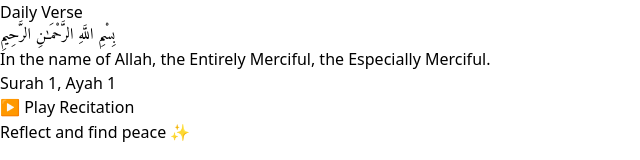
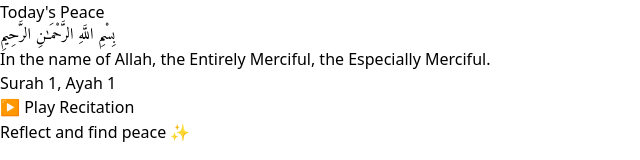
Before and after one commit to azizhamidov/quran-nfc, a React (Vite) app: page / in a window 1280 px wide. Shown: the top 160 px of the page, without its empty margins (0-640 px from the left). Built offline with nearby package versions, Linux system fonts and the light colour scheme.

Commit message:
Header changed

```diff
--- a/index.html
+++ b/index.html
@@ -8,7 +8,7 @@
 <style>
   .font-arabic { font-family: 'Amiri', serif; }
 </style>
-    <title>Today's Peace</title>
+    <title>Quran Verse</title>
   </head>
   <body>
     <div id="root"></div>
--- a/src/App.jsx
+++ b/src/App.jsx
@@ -50,7 +50,7 @@ export default function App() {
       <div className="absolute bottom-20 right-20 w-60 h-60 rounded-full opacity-20 bg-pink-400 animate-pulse-slow"></div>
 
       <h1 className={`text-4xl md:text-5xl mb-12 font-bold tracking-wide animate-fadeInDown ${textColor}`}>
-        Daily Verse
+        Today's Peace
       </h1>
 
       {/* Glassmorphic card */}
```
